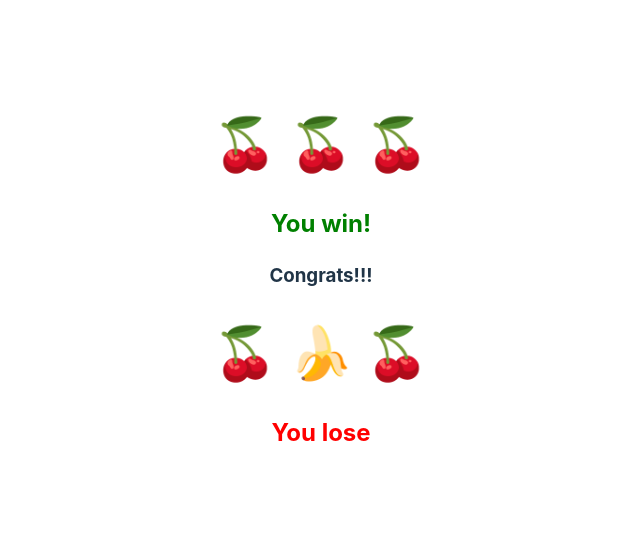
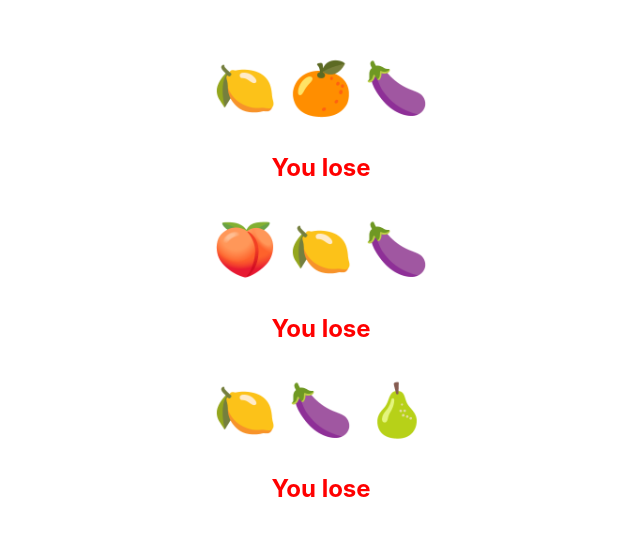
Before and after one commit to Tally2014/React-slots-machine, a React (Vite) app: page / in a window 1280 px wide. Shown: the part 124-660 px from the top of the page, without its empty margins (319-959 px from the left). Built offline with nearby package versions, Linux system fonts and the light colour scheme.

Commit message:
Randomizing Fruits Logic

```diff
--- a/src/App.jsx
+++ b/src/App.jsx
@@ -6,6 +6,8 @@ function App() {
   return (
     <>
       <SlotsRoll/>
+      <SlotsRoll/>
+      <SlotsRoll/>
     </>
   )
 }
--- a/src/SlotsRoll.jsx
+++ b/src/SlotsRoll.jsx
@@ -1,10 +1,13 @@
 import Slots from './Slots';
 
 export default function SlotsRoll() {
+    const slotsItems =['🍎','🍐','🍊','🍋','🍌','🍆','🍒','🍑']
+    function randomize(){
+        return Math.floor(Math.random() * slotsItems.length)
+    }
   return (
     <div>
-        <Slots val1="🍒" val2="🍒" val3="🍒"/>
-        <Slots val1="🍒" val2="🍌" val3="🍒"/>
+        <Slots val1={slotsItems[randomize()]} val2={slotsItems[randomize()]} val3={slotsItems[randomize()]}/>
     </div>
   )
 }
```
